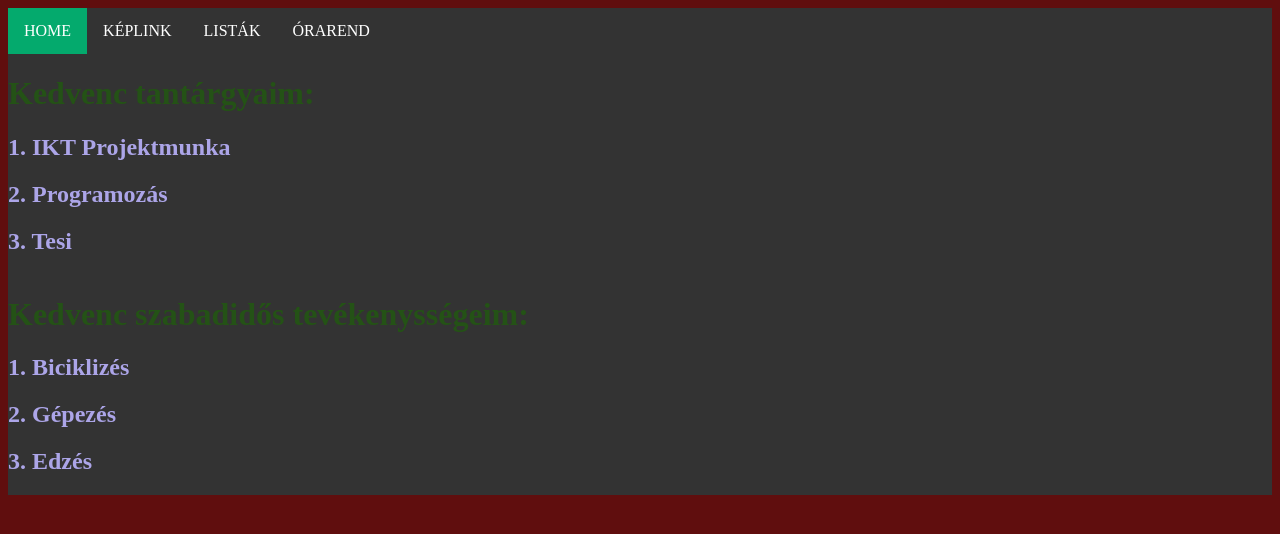
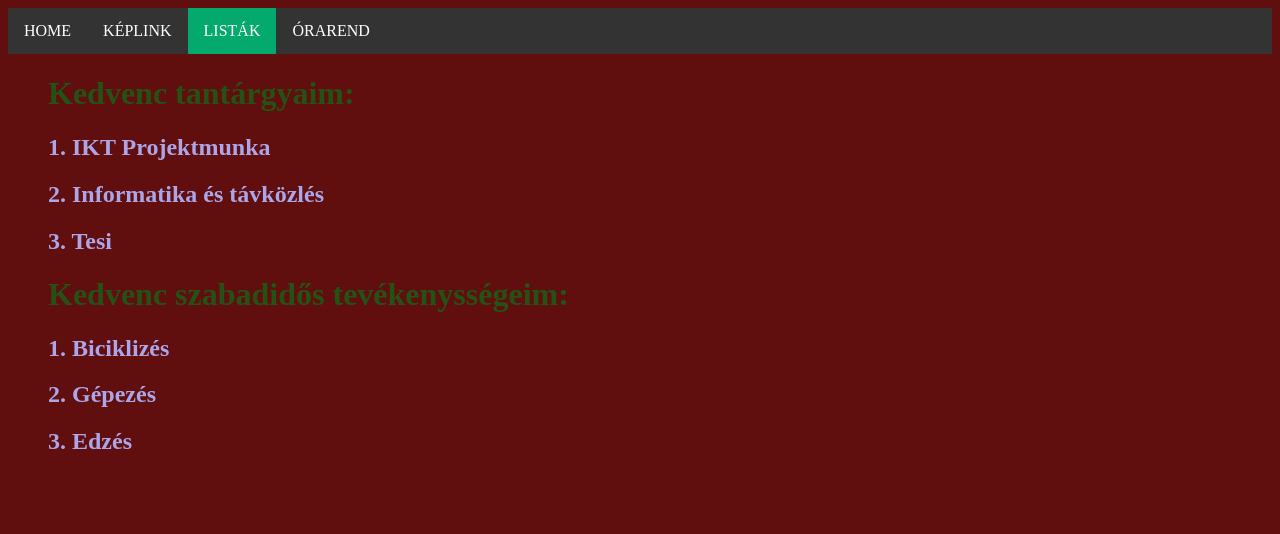
Before and after one commit to FazekasBenedek/web, a plain HTML site: page listak.html in a window 1280 px wide. Drawn offline with Linux system fonts and the light colour scheme.

Commit message:
Update listak.html

```diff
--- a/listak.html
+++ b/listak.html
@@ -40,24 +40,24 @@
     </style>
 
 <ul>
-    <li><a class="active" href="index.html">HOME</a></li>
+    <li><a href="index.html">HOME</a></li>
     <li><a href="képlink.html">KÉPLINK</a></li>
-    <li><a href="listak.html">LISTÁK</a></li>
+    <li><a class="active" href="listak.html">LISTÁK</a></li>
     <li><a href="tablazat.html">ÓRAREND</a></li>
 </ul>
 
-<ul>
+<ol class="menü">
 
 <h1>Kedvenc tantárgyaim:</h1>
 
     <h2>1. IKT Projektmunka</h2>
-    <h2>2. Programozás</h2>
+    <h2>2. Informatika és távközlés</h2>
     <h2>3. Tesi</h2>
 
 
-    </ul>
+</ol>
 
-<ul>
+<ol class="menü">
 
     <h1>Kedvenc szabadidős tevékenysségeim:</h1>
 
@@ -67,7 +67,7 @@
    <h2>3. Edzés</h2>
 
 
-</ul>
+</ol>
 
 </body>
 </html>
```
